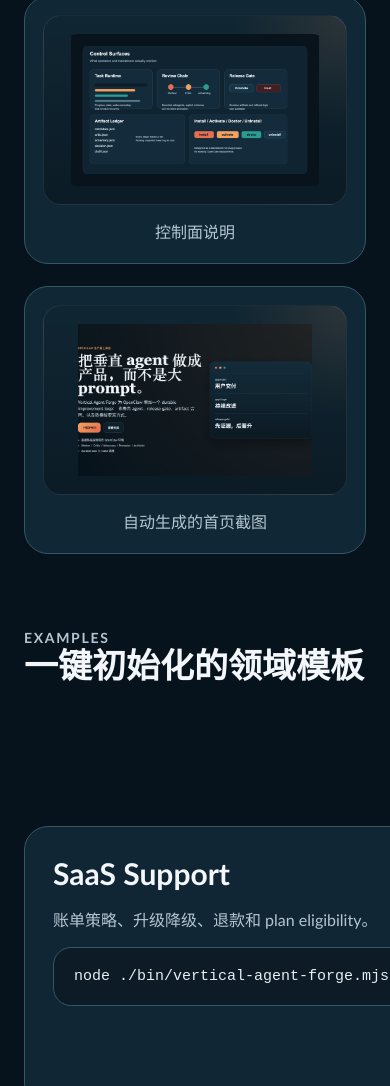
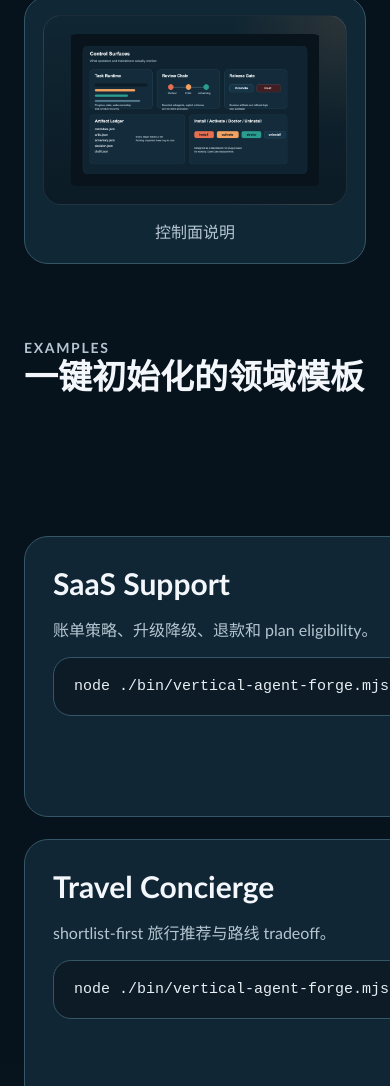
Before and after one commit to mbdtf202-cyber/vertical-agent-forge, a website: page site/zh-CN.html in a window 390 px wide. Shown: the part 4650-5736 px from the top of the page. Drawn offline with Linux system fonts and the light colour scheme.

Commit message:
Site: remove homepage self-screenshot

```diff
--- a/site/styles.css
+++ b/site/styles.css
@@ -325,10 +325,6 @@ main {
   border-radius: 24px;
 }
 
-.shot-wide {
-  grid-column: span 2;
-}
-
 .shot-media {
   display: flex;
   align-items: center;
@@ -437,7 +433,4 @@ code {
     text-align: left;
   }
 
-  .shot-wide {
-    grid-column: auto;
-  }
 }
--- a/site/zh-CN.html
+++ b/site/zh-CN.html
@@ -181,12 +181,6 @@
             </div>
             <figcaption>控制面说明</figcaption>
           </figure>
-          <figure class="shot shot-wide">
-            <div class="shot-media">
-              <img src="./assets/screenshots/landing-page.zh-CN.png" alt="Landing page screenshot" />
-            </div>
-            <figcaption>自动生成的首页截图</figcaption>
-          </figure>
         </div>
       </section>
 
```
Also changed, not shown: site/index.html (+0 -6 lines).
